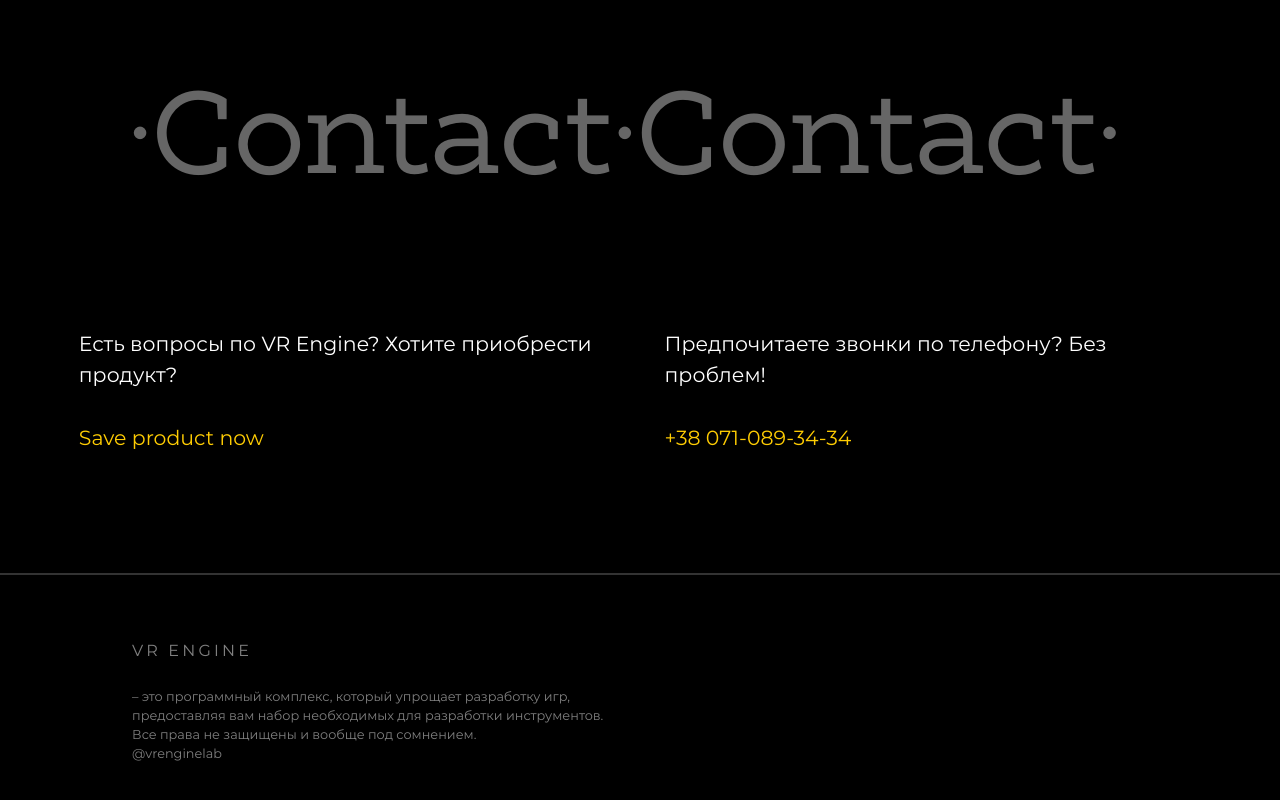
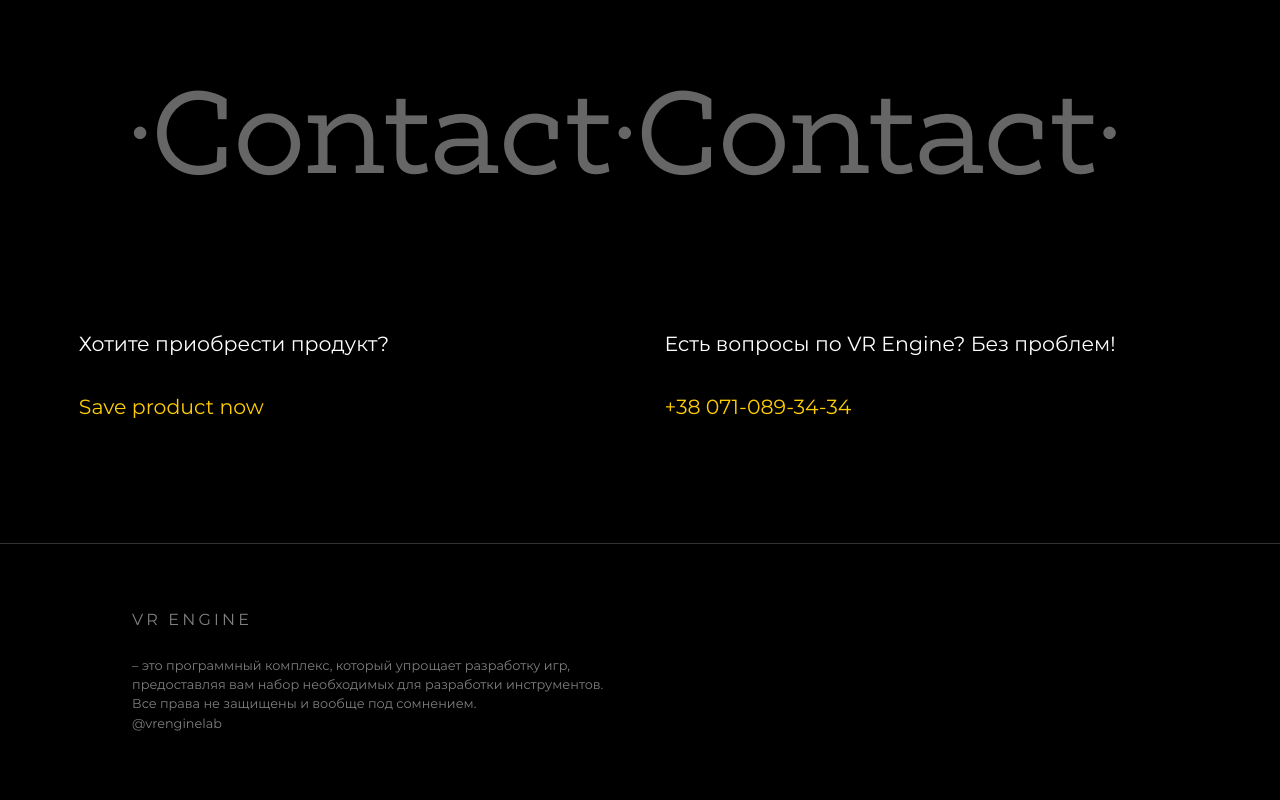
Before and after one commit to AlyoSHca/VR-Engine, a plain HTML site: page index.htm in a window 1280 px wide. Shown: the part 5619-6419 px from the top of the page. Drawn offline with Linux system fonts and the light colour scheme.

Commit message:
Редактирование сайта

```diff
--- a/index.htm
+++ b/index.htm
@@ -10,7 +10,7 @@
         <meta property="og:type" content="website">
         <meta property="og:title" content="VR Engine">
         <meta property="og:description" content="VR Engine - это программный комплекс, который упрощает разработку игр, предоставляя вам набор необходимых для разработки инструментов">
-        <meta property="og:image" content="https://firefly.agency/img/social.png">
+        <meta property="og:image" href="img/vrengine.png">
         <meta property="og:site_name" content="VR Engine">
         <meta property="og:locale" content="en_US">
         <link rel="apple-touch-icon" sizes="180x180" href="img/apple-touch-icon.png">
@@ -537,12 +537,12 @@
                     <div class="row">
                         <div class="col col--1"></div>
                         <div class="col col--4 col--mobile-padding">
-                            <p class="section__content section__content--white section__content--spacing">Есть вопросы по VR Engine? Хотите приобрести продукт?</p>
+                            <p class="section__content section__content--white section__content--spacing">Хотите приобрести продукт?</p>
                             <a class="section__content section__content--yellow" href="https://github.com/AlyoSHca/VR-Engine" aria-label="GitHub" rel="noopener">Save product now</a>
                         </div>
                         <div class="col col--1"></div>
                         <div class="col col--4">
-                            <p class="section__content section__content--white section__content--spacing">Предпочитаете звонки по телефону? Без проблем!</p>
+                            <p class="section__content section__content--white section__content--spacing">Есть вопросы по VR Engine? Без проблем!</p>
                             <a class="section__content section__content--yellow" href="tel:380710893434" aria-label="Phone" rel="noopener">+38 071-089-34-34</a>
                         </div>
                     </div>
```
Also changed, not shown: img/vrengine.png (added).
